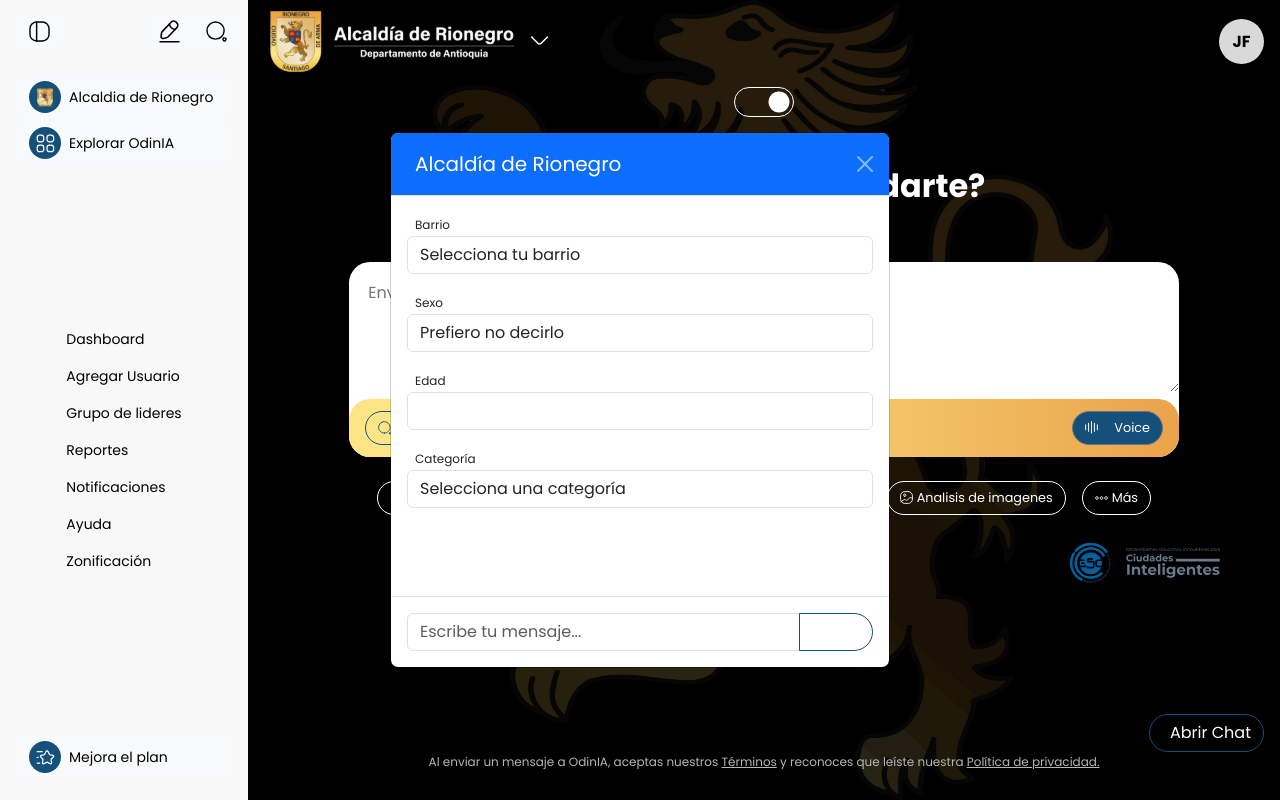
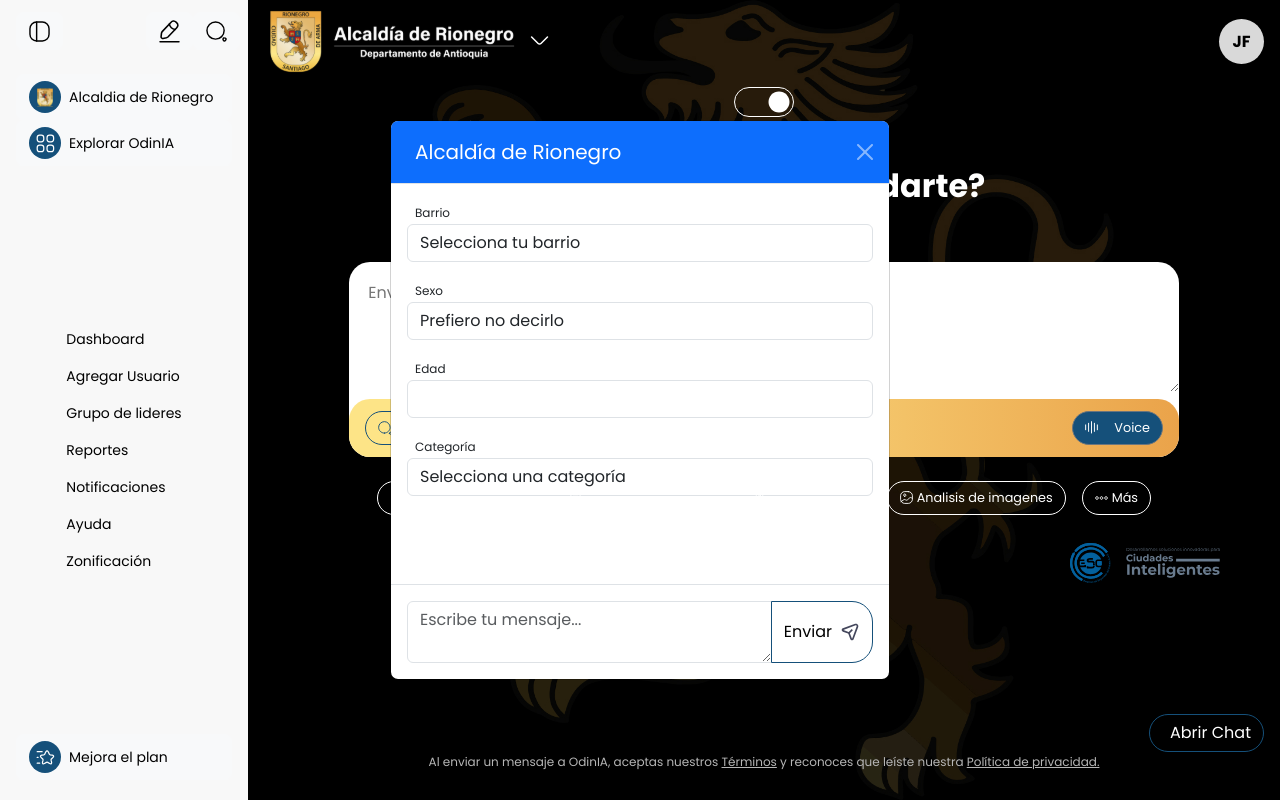
Before and after one commit to jhosephvillalba/smart-cities, a React (Vite) app: page / in a window 1280 px wide. Both pictures are taken after a click on the button "Abrir Chat". Built offline with nearby package versions, Linux system fonts and the light colour scheme.

Commit message:
formulario en la caja del chat del alcalde datos demograficos opcionales y boton de avioncito

```diff
--- a/src/components/BoxMessage/index.jsx
+++ b/src/components/BoxMessage/index.jsx
@@ -375,6 +375,7 @@
 // export default BoxMessage;
 
 import React, { useState, useEffect, useRef } from 'react';
+import SendIcon from '../../assets/icons/send-icon.svg'
 
 const barrios = [
   { "id": 1, "barrio": "Belchite" },
@@ -509,8 +510,11 @@
               <div className="modal-footer">
                 <form onSubmit={handleSendMessage} className="w-100">
                   <div className="input-group">
-                    <input type="text" className="form-control" placeholder={inputPlaceholder} value={messageInput} onChange={(e) => setMessageInput(e.target.value)} />
-                    <button type="submit" className="btn btn-primary">Enviar</button>
+                    <textarea type="text" className="form-control" placeholder={inputPlaceholder} value={messageInput} onChange={(e) => setMessageInput(e.target.value)} />
+                    <button type="submit" className="btn btn-primary d-flex justify-content-center align-items-center gap-2">
+                      <p className='m-0 text-black'>Enviar</p>
+                      <img src={SendIcon} alt="send"  width={20}/>
+                    </button>
                   </div>
                 </form>
               </div>
```
Also changed, not shown: src/assets/icons/send-icon.svg (added).
